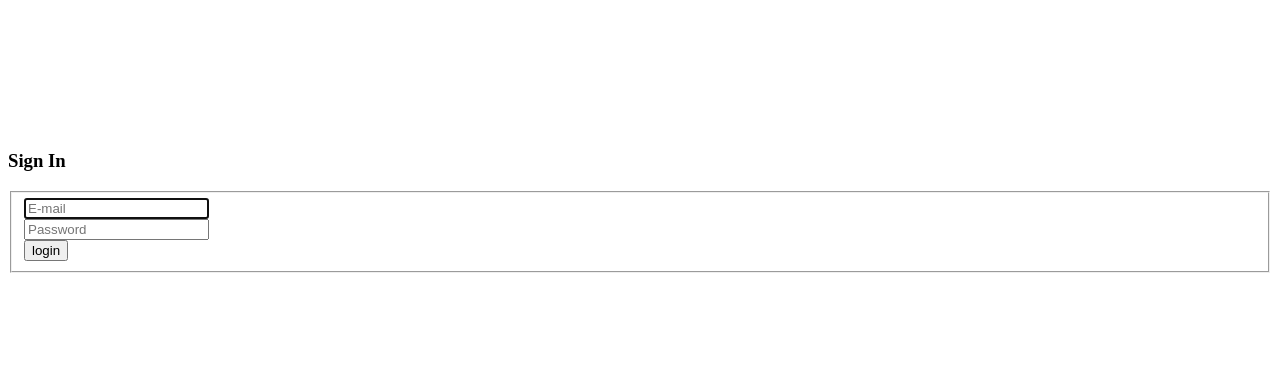
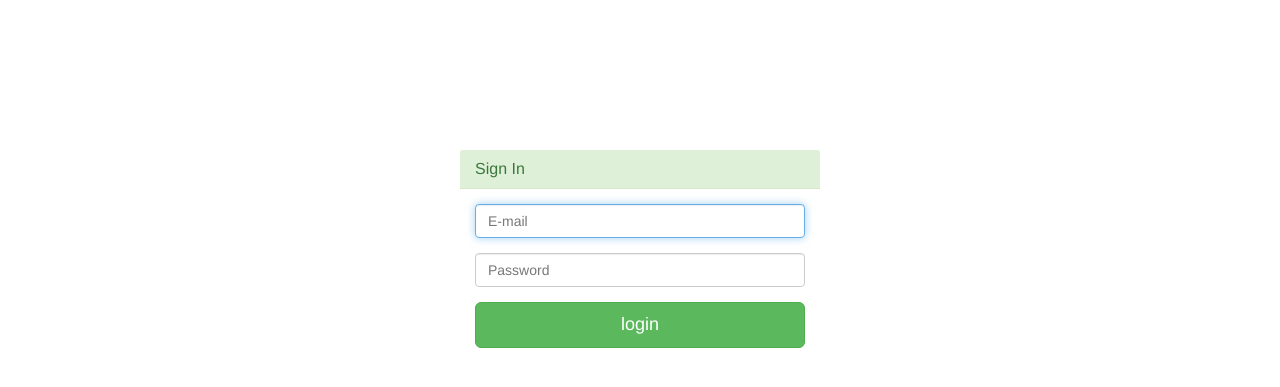
Before and after one commit to officialmaj/IS218FinalProject, a PHP site: page /login.php in a window 1280 px wide. Shown: the top 387 px of the page. Run offline with PHP 8.4, Linux system fonts and the light colour scheme.

Commit message:
added forgotten bootstrap link to login page. #css

```diff
--- a/login.php
+++ b/login.php
@@ -12,6 +12,7 @@ session_start();
 
 	<meta charset="UTF-8">
 	<title> Login </title>
+	<link type="text/css" rel="stylesheet" href="bootstrap-3.2.0-dist\css\bootstrap.css">
 
 </head>
 
@@ -22,13 +23,14 @@ session_start();
 
 	}
 </style>
-
+	<body>
 	<div class ="container">
 		<div class="row">
-			<div class="login-panel panel-success">
-				<div class="panel-heading">
-					<h3 class="panel-title"> Sign In
-					</h3>
+
+			<div class="col-md-4 col-md-offset-4">
+				<div class="login-panel panel-success">
+					<div class="panel-heading">
+						<h3 class="panel-title"> Sign In </h3>
 				</div>
 
 				<div class="panel-body">
@@ -47,3 +49,5 @@ session_start();
 
 					</fieldset>
 					</form>
+
+	</body>
```
